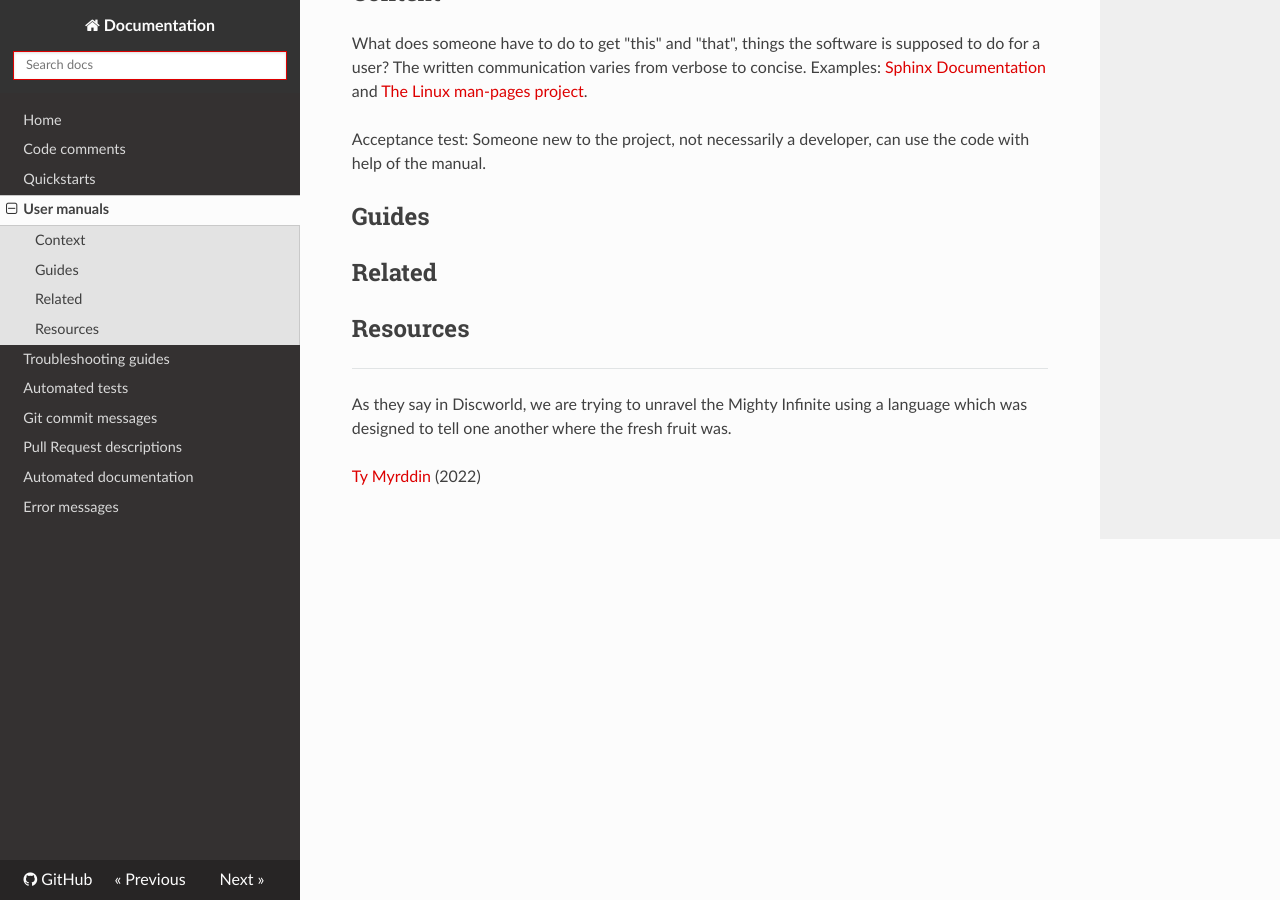
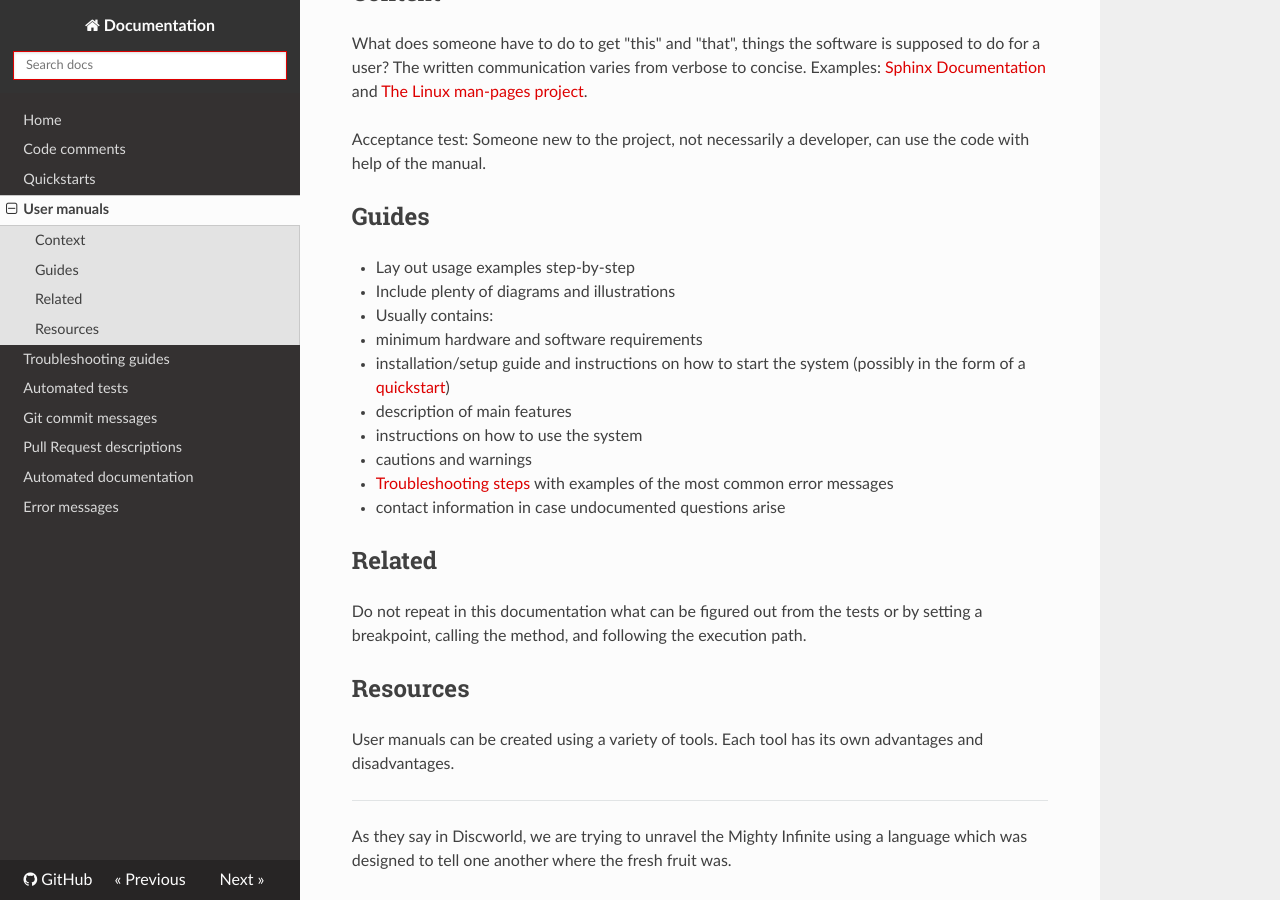
Before and after one commit to tymyrddin/documentation, an MkDocs documentation site: the page built from Documentation/docs/user-manuals.md, in a window 1280 px wide and 900 px high, scrolled down 728 px. Built offline with MkDocs 1.6.1, drawn with Linux system fonts in a browser that asks for light colours; nearby versions of some CDN libraries.

Commit message:
Initial content

```diff
--- a/Documentation/docs/user-manuals.md
+++ b/Documentation/docs/user-manuals.md
@@ -12,6 +12,21 @@ Acceptance test: Someone new to the project, not necessarily a developer, can us
 
 ## Guides
 
+* Lay out usage examples step-by-step
+* Include plenty of diagrams and illustrations
+* Usually contains:
+  * minimum hardware and software requirements
+  * installation/setup guide and instructions on how to start the system (possibly in the form of a [quickstart](quickstarts.md))
+  * description of main features
+  * instructions on how to use the system
+  * cautions and warnings
+  * [Troubleshooting steps](troubleshooting-guides.md) with examples of the most common error messages
+  * contact information in case undocumented questions arise
+
 ## Related
 
+Do not repeat in this documentation what can be figured out from the tests or by setting a breakpoint, calling the method, and following the execution path.
+
 ## Resources
+
+User manuals can be created using a variety of tools. Each tool has its own advantages and disadvantages.
```
